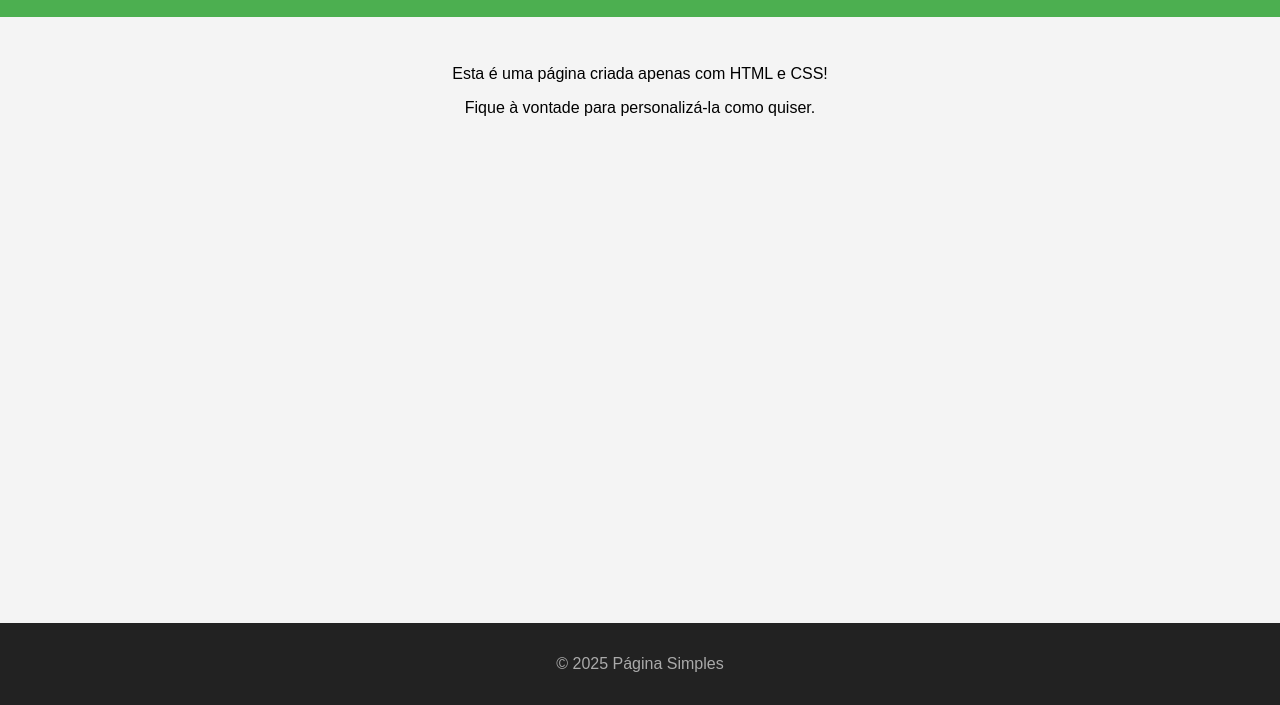
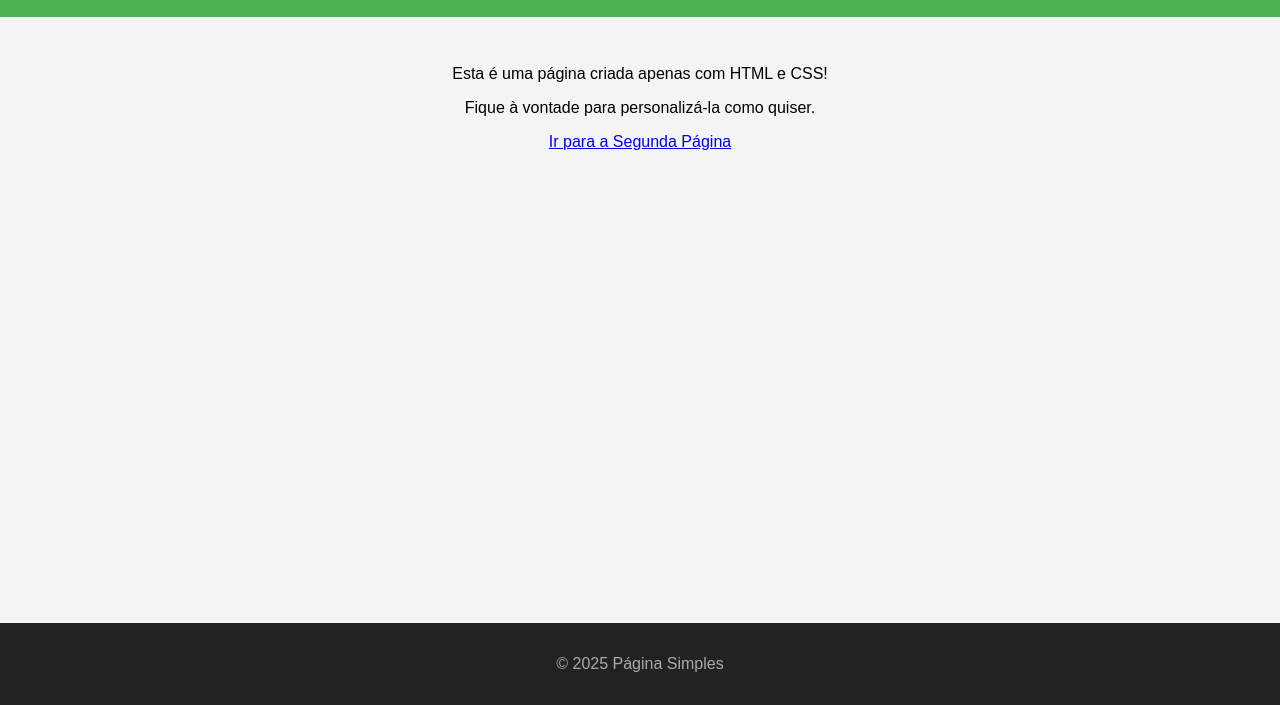
Before and after one commit to TiagoSPimentel/CG, a plain HTML site: page index.html in a window 1280 px wide. Shown: the part 95-800 px from the top of the page. Drawn offline with Linux system fonts and the light colour scheme.

Commit message:
link da nova pagina incluso

```diff
--- a/index.html
+++ b/index.html
@@ -15,6 +15,7 @@
 <main>
     <p>Esta é uma página criada apenas com HTML e CSS!</p>
     <p>Fique à vontade para personalizá-la como quiser.</p>
+    <a href="pagina2.html">Ir para a Segunda Página</a>
 </main>
 
 <footer>
```
